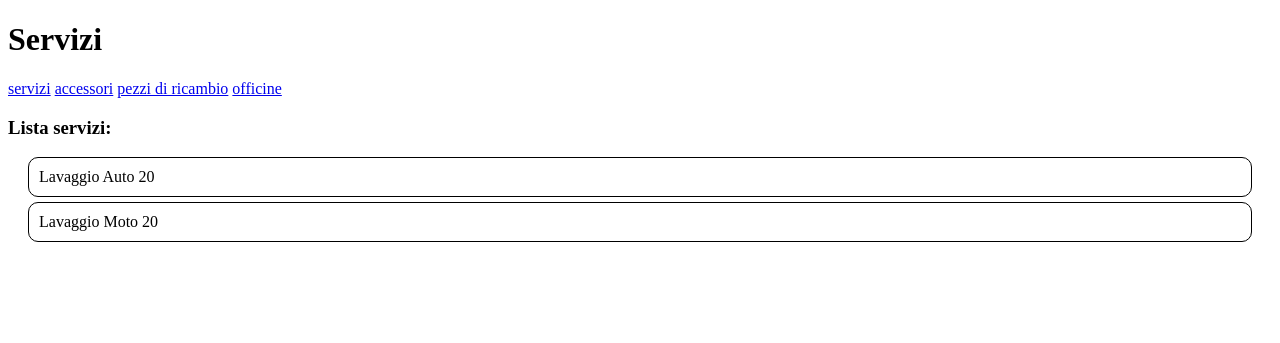
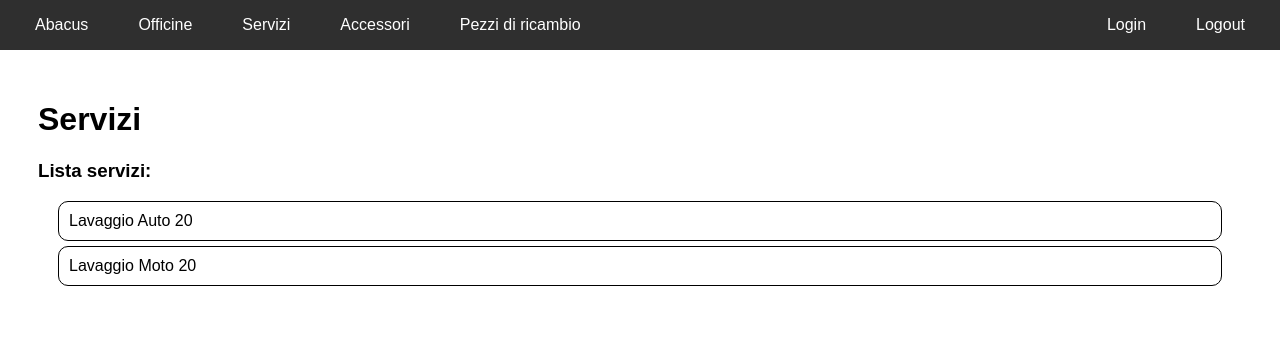
Before and after one commit to khriii/abacus-officine, a PHP site: page /pages/servizi.html in a window 1280 px wide. Shown: the top 343 px of the page. Run offline with PHP 8.4, Linux system fonts and the light colour scheme; data comes from the database, SQL or seed files in the repository.

Commit message:
Fixed some bugs. Added a navbar in every page to easily navigate between pages.

```diff
--- a/js/register.js
+++ b/js/register.js
@@ -1,6 +1,6 @@
 document.addEventListener("DOMContentLoaded", main);
 
-let emailInput;
+let mailInput;
 let cognomeInput;
 let nomeInput;
 let numeroTelefonoInput;
--- a/pages/servizi.html
+++ b/pages/servizi.html
@@ -10,13 +10,24 @@
 </head>
 
 <body>
+    <div class="navbar">
+        <nav>
+            <ul class="navbar-left">
+                <li><a href="../index.html">Abacus</a></li>
+                <li><a href="./officine.html">Officine</a></li>
+                <li><a href="./servizi.html">Servizi</a></li>
+                <li><a href="./accessori.html">Accessori</a></li>
+                <li><a href="./pezzi_ricambio.html">Pezzi di ricambio</a></li>
+            </ul>
+
+            <ul class="navbar-right">
+                <li><a href="./login.html">Login</a></li>
+                <li><a href="./login.html">Logout</a></li>
+            </ul>
+        </nav>
+    </div>
+
     <h1>Servizi</h1>
-
-    <a href="./servizi.html">servizi</a>
-    <a href="./accessori.html">accessori</a>
-    <a href="./pezzi_ricambio.html">pezzi di ricambio</a>
-    <a href="./officine.html">officine</a>
-
     <h3>Lista servizi:</h3>
     <div id="containerServizi">
 
--- a/style/main.css
+++ b/style/main.css
@@ -1,3 +1,12 @@
+* {
+    font-family: Arial, Helvetica, sans-serif;
+}
+
+body {
+    margin-top: 50px;
+    padding: 30px;
+}
+
 .divServizio {
     margin-top: 2px;
     margin-bottom: 2px;
@@ -130,3 +139,44 @@
     border-radius: 10px;
     padding: 10px;
 }
+
+.navbar {
+    position: fixed;
+    top: 0;
+    left: 0;
+    width: 100%;
+    height: 50px;
+    background-color: rgb(47, 47, 47);
+    display: flex;
+    align-items: center;
+    box-sizing: border-box;
+}
+
+.navbar nav {
+    display: flex;
+    justify-content: space-between;
+    width: 100%;
+    padding: 0 20px;
+}
+
+.navbar nav ul {
+    list-style-type: none;
+    display: flex;
+    gap: 20px;
+    margin: 0;
+    padding: 0;
+}
+
+.navbar nav ul li a {
+    color: white;
+    text-decoration: none;
+    padding: 10px 15px;
+    border-radius: 15px;
+    transition: 0.3s;
+}
+
+.navbar nav ul li a:hover {
+    text-decoration: underline;
+    color: black;
+    background-color: rgb(255, 255, 255);
+}
```
Also changed, not shown: api/register_cliente.php (+36 -17 lines), classes/Credentials.php (+4 -11 lines), index.html (+18 -1 lines), pages/accessori.html (+17 -5 lines), pages/admin_page.html (+17 -0 lines), pages/associatore.html (+17 -0 lines), pages/login.html (+20 -0 lines), pages/officine.html (+19 -5 lines), pages/pezzi_ricambio.html (+18 -6 lines), pages/register.html (+18 -0 lines).
